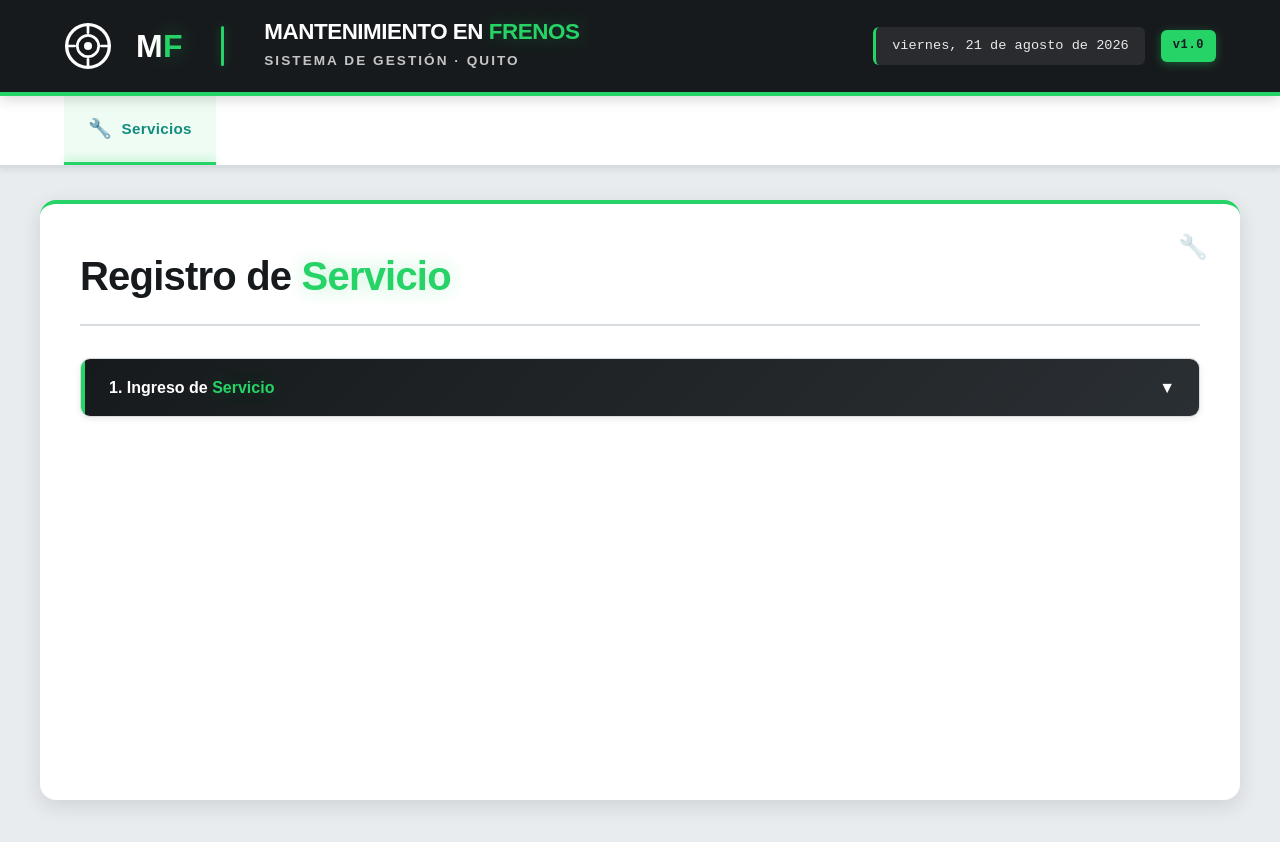
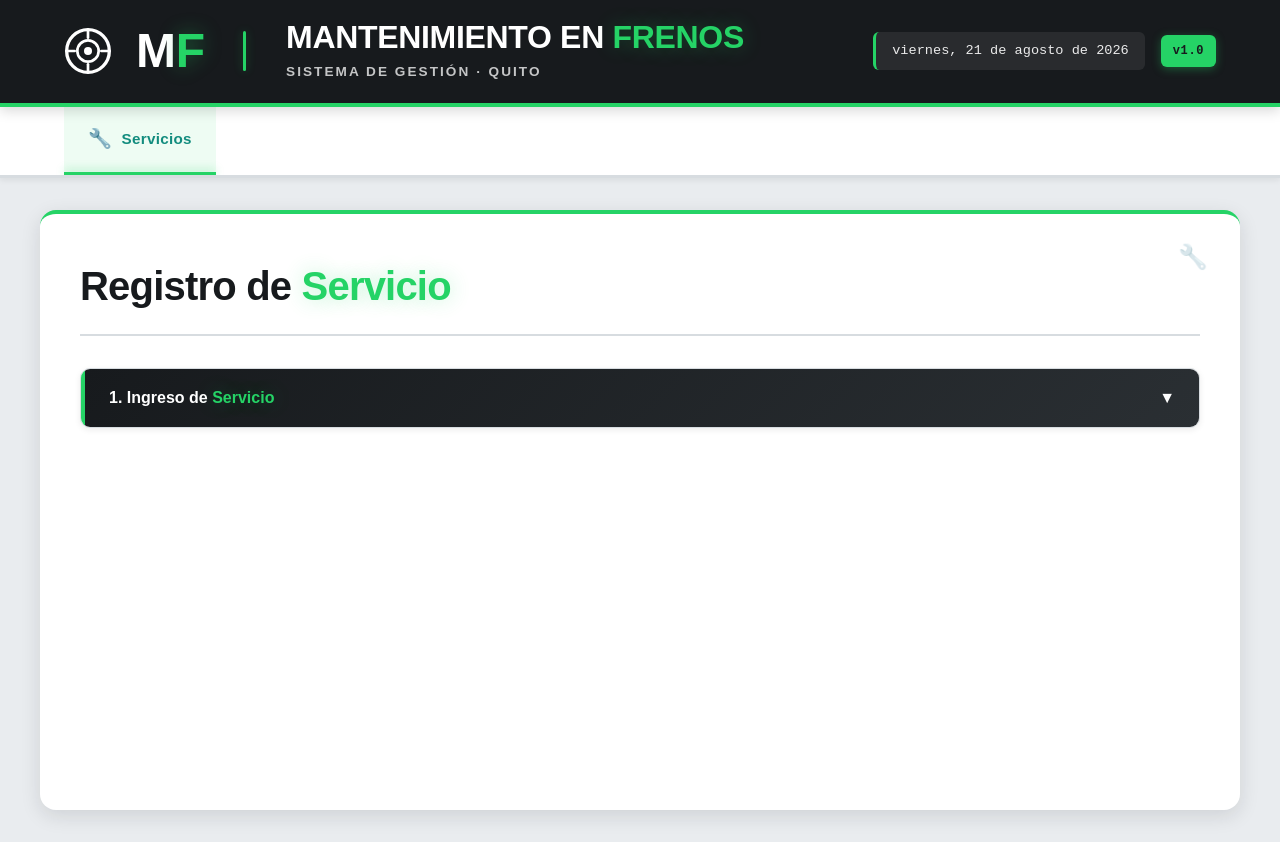
Before and after one commit to frenosmfec-ui/MF---Sistema-de-Gestion, a React (Vite) app: page / in a window 1280 px wide. Built offline with nearby package versions, Linux system fonts and the light colour scheme.

Commit message:
Ajustar pesos de fuente y espaciado en Header y App.css para mejorar legibilidad

```diff
--- a/src/App.css
+++ b/src/App.css
@@ -19,7 +19,7 @@
   font-size: clamp(1.75rem, 4vw, 2.5rem);
   margin-bottom: 2rem;
   color: var(--color-grafito);
-  font-weight: 800;
+  font-weight: 700;
   padding-bottom: 1rem;
   border-bottom: 2px solid var(--color-gris-borde);
   letter-spacing: -0.02em;
--- a/src/components/Header.css
+++ b/src/components/Header.css
@@ -40,8 +40,8 @@
 }
 
 .app-title {
-  font-size: 2rem;
-  font-weight: 900;
+  font-size: 3rem;
+  font-weight: 800;
   letter-spacing: -0.04em;
   line-height: 1;
   display: flex;
@@ -74,9 +74,9 @@
 }
 
 .app-brand-main {
-  font-size: 1.4rem;
-  font-weight: 800;
-  letter-spacing: -0.02em;
+  font-size: 2rem;
+  font-weight: 700;
+  letter-spacing: -0.01em;
   line-height: 1.1;
   color: var(--color-blanco);
 }
```
